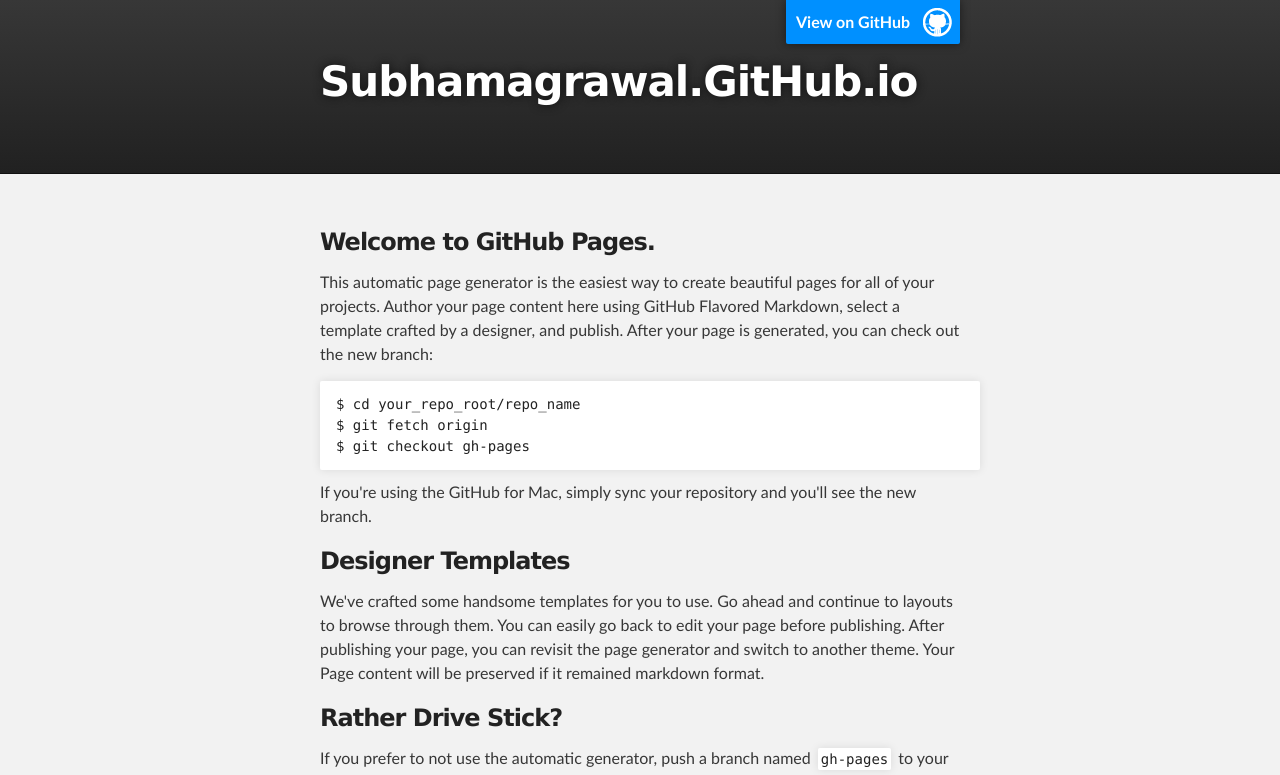
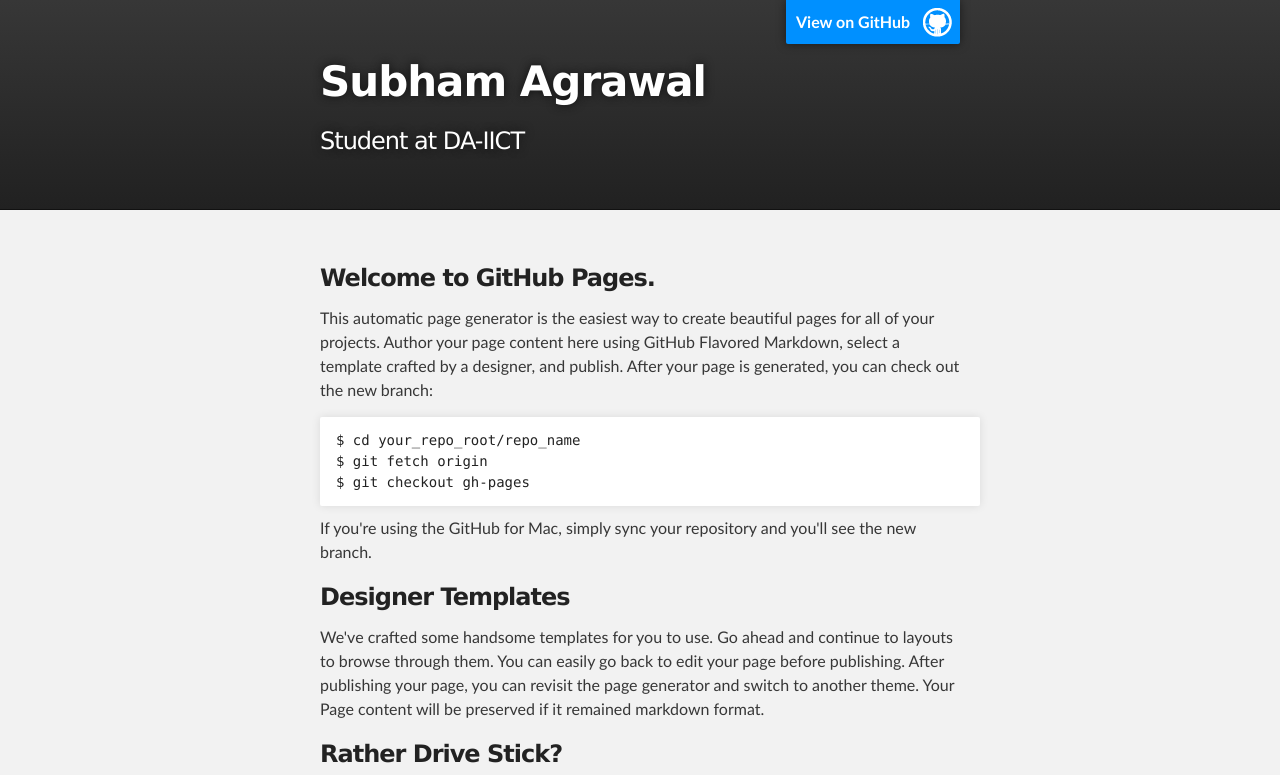
Before and after one commit to SubhamAgrawal/SubhamAgrawal.github.io, a plain HTML site: page index.html in a window 1280 px wide. Shown: the top 775 px of the page. Drawn offline with Linux system fonts and the light colour scheme.

Commit message:
Replace master branch with page content via GitHub

```diff
--- a/index.html
+++ b/index.html
@@ -4,11 +4,11 @@
   <head>
     <meta charset='utf-8'>
     <meta http-equiv="X-UA-Compatible" content="chrome=1">
-    <meta name="description" content="Subhamagrawal.GitHub.io : ">
+    <meta name="description" content="Subham Agrawal : Student at DA-IICT">
 
     <link rel="stylesheet" type="text/css" media="screen" href="stylesheets/stylesheet.css">
 
-    <title>Subhamagrawal.GitHub.io</title>
+    <title>Subham Agrawal</title>
   </head>
 
   <body>
@@ -18,8 +18,8 @@
         <header class="inner">
           <a id="forkme_banner" href="https://github.com/SubhamAgrawal">View on GitHub</a>
 
-          <h1 id="project_title">Subhamagrawal.GitHub.io</h1>
-          <h2 id="project_tagline"></h2>
+          <h1 id="project_title">Subham Agrawal</h1>
+          <h2 id="project_tagline">Student at DA-IICT</h2>
 
         </header>
     </div>
```
Also changed, not shown: params.json (+1 -1 lines).
